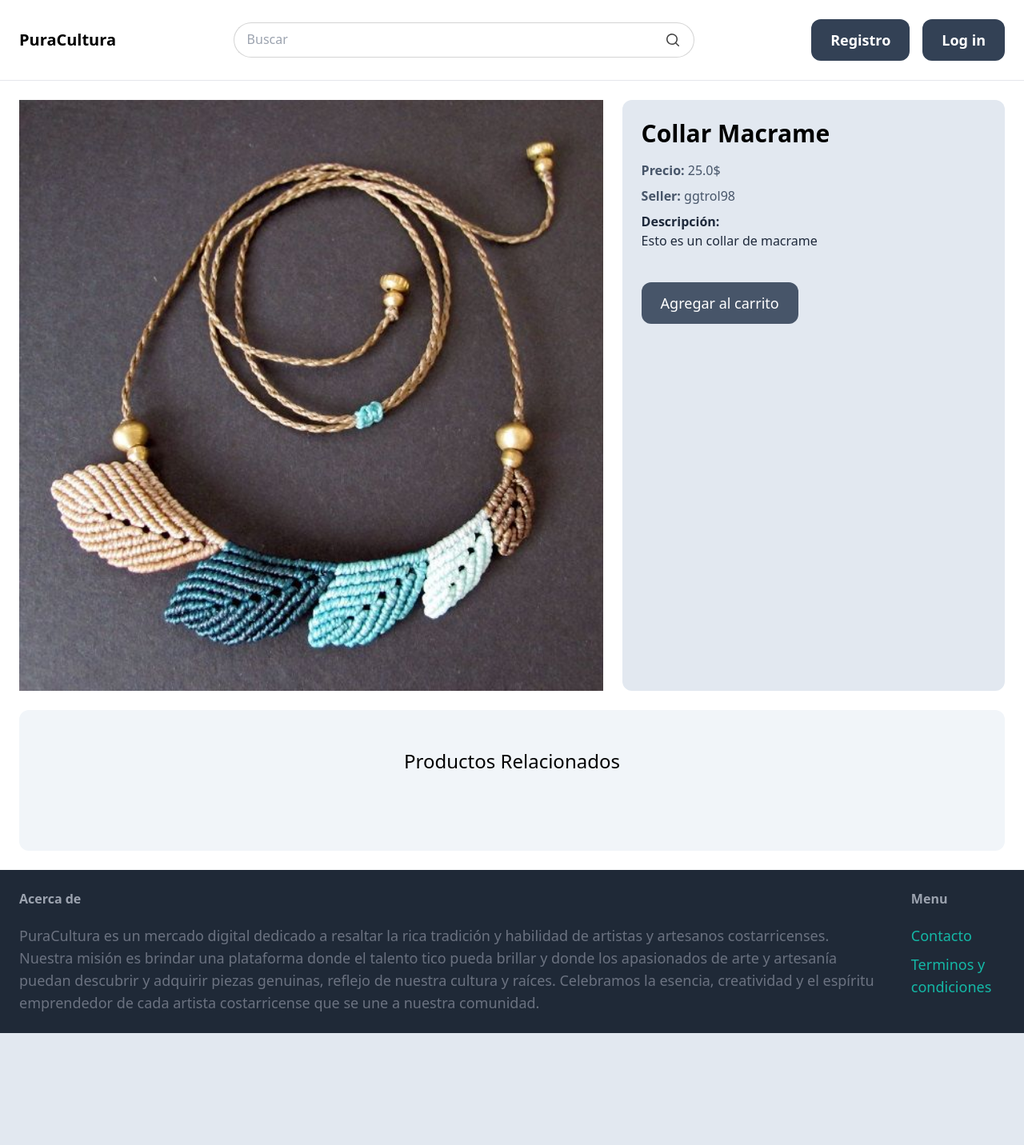
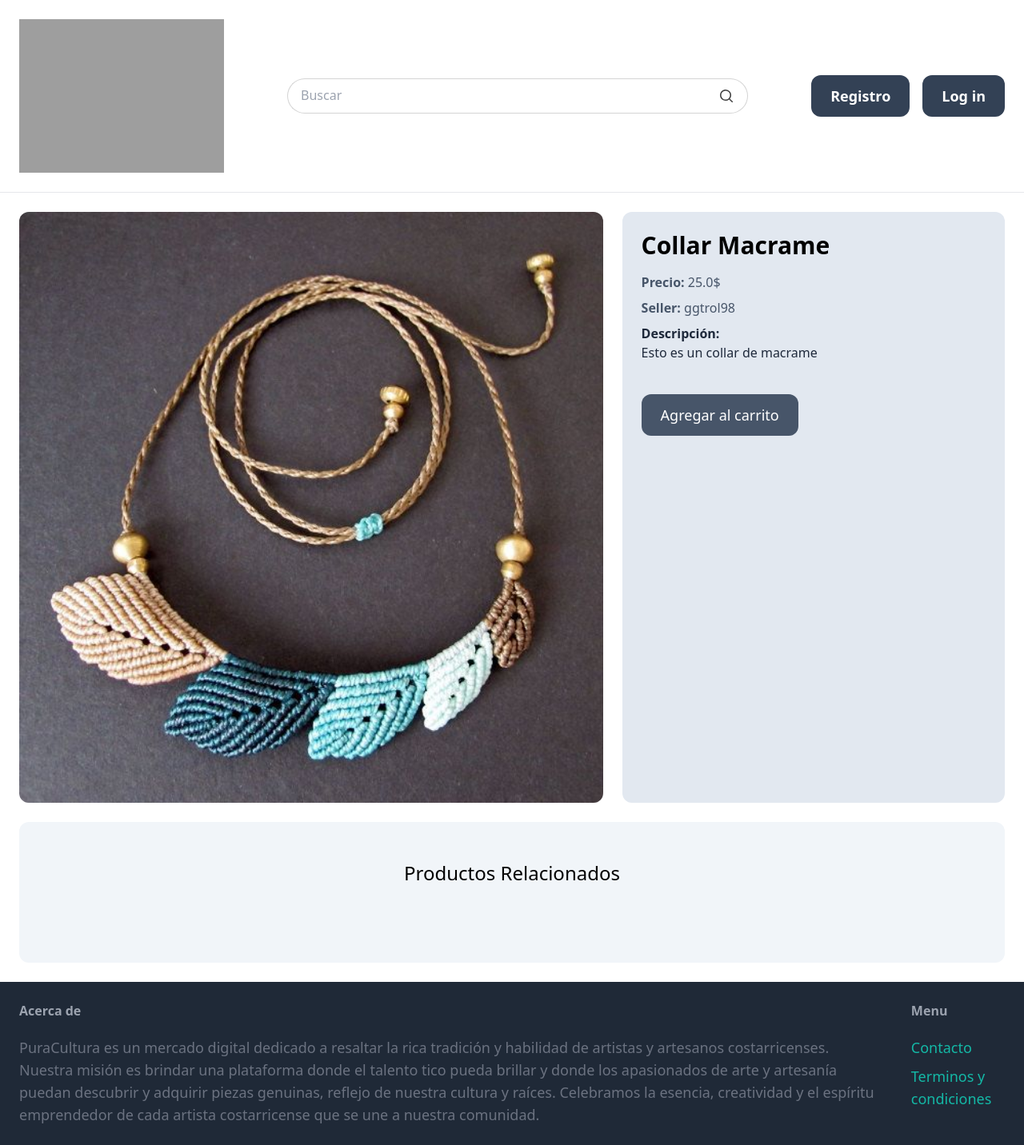
Before and after one commit to DmtLsD710/puracultura, a Django app: page /items/9/ in a window 1280 px wide. Shown: the whole page at 80% size. Before the commit the page ends 1292 px from the top, so only its background shows below. Run offline with Django 4.2, Linux system fonts and the light colour scheme; data comes from the database, SQL or seed files in the repository; some libraries are stand-ins or nearby versions; grey boxes are pictures that could not be loaded.

Commit message:
Version final

```diff
--- a/core/templates/core/base.html
+++ b/core/templates/core/base.html
@@ -11,9 +12,10 @@
     </head>
 
     <body>
-        <nav class="py-6 px-6 flex justify-between items-center border-b border-gray-200">
-            <a href="/" class="text-xl font-semibold">PuraCultura</a>
-
+            <nav class="py-6 px-6 flex justify-between items-center border-b border-gray-200">
+                <a href="/">
+                    <img src="{% static 'logo_images/PuraCulturaLogo.jpg' %}" alt="PuraCultura Logo" class="w-64 h-auto">
+                </a>
             <div class="flex-grow mx-4 max-w-xl">
                 <form action="{% url 'item:search' %}" method="get">
                     <div class="relative flex w-full items-stretch">
@@ -36,7 +38,7 @@
                         <a href="{% url 'userprofile:logout' %}" class="text-lg font-semibold hover:text-gray-500">Log out</a>
                     {% else %}
                         <a href="{% url 'userprofile:perfil' %}" class="text-lg font-semibold hover:text-gray-500">Perfil</a>
-                        <a href="#" class="text-lg font-semibold hover:text-gray-500">Carrito</a>
+                        <a href="{% url 'item:cart_view' %}" class="text-lg font-semibold hover:text-gray-500">Carrito</a>
                         <a href="#" class="text-lg font-semibold hover:text-gray-500">Mensajes</a>
                         <a href="{% url 'userprofile:logout' %}" class="text-lg font-semibold hover:text-gray-500">Log out</a>
                     {% endif %}
--- a/core/urls.py
+++ b/core/urls.py
@@ -1,5 +1,7 @@
 # Importamos la función 'path' y el módulo 'views' desde el paquete 'django.urls'
+from django.conf import settings
 from django.urls import path
+from django.conf.urls.static import static
 from . import views
 
 # Definimos el nombre de la aplicación como 'core'
--- a/item/templates/item/detail.html
+++ b/item/templates/item/detail.html
@@ -5,7 +5,7 @@
 {% block content %}
 <div class="grid grid-cols-5 gap-6">
     <div class="col-span-3">
-        <img src="{{ item.image.url }}" alt="{{ item.name }}" class="w-full">
+        <img src="{{ item.image.url }}" alt="{{ item.name }}" class="w-full rounded-xl">
     </div>
 
     <div class="col-span-2 p-6 bg-slate-200 rounded-xl">
--- a/puracultura/settings.py
+++ b/puracultura/settings.py
@@ -124,9 +124,11 @@ USE_TZ = True
 # Static files (CSS, JavaScript, Images)
 # https://docs.djangoproject.com/en/4.2/howto/static-files/
 
-STATIC_URL = 'static/'
-MEDIA_URL = 'media/'
+STATIC_URL = '/static/'
+MEDIA_URL = '/media/'
 MEDIA_ROOT = BASE_DIR / 'media'
+STATICFILES_DIRS = [BASE_DIR / 'static', BASE_DIR / 'media']
+
 
 # Default primary key field type
 # https://docs.djangoproject.com/en/4.2/ref/settings/#default-auto-field
--- a/userprofile/templates/userprofile/perfil.html
+++ b/userprofile/templates/userprofile/perfil.html
@@ -18,7 +18,7 @@
         <button type="submit" class="bg-blue-600 hover:bg-blue-700 text-white font-bold py-2 px-4 rounded">Guardar Cambios</button>
     </form>
 
-
+ {%if not request.user.vendedor %}
     <h2 class="text-2xl font-bold mb-4">Mis Direcciones</h2>
     <form method="post" action="{% url 'userprofile:agregar_direccion' %}" class="mb-6">
         {% csrf_token %}
@@ -44,5 +44,6 @@
             <p>No hay direcciones agregadas.</p>
         {% endfor %}
     </div>
+{% endif %}
 </div>
 {% endblock %}
```
Also changed, not shown: other parts of core/templates/core/base.html (+1 -0 lines), db.sqlite3, static/logo_images/PuraCulturaLogo1.jpg (added).
